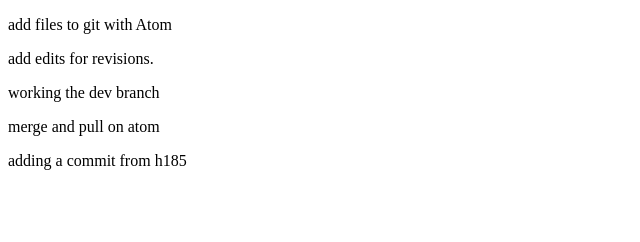
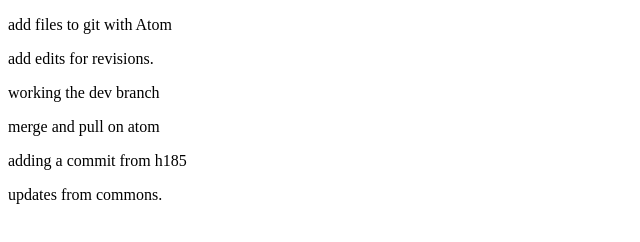
Before and after one commit to theartboy/wdd1p2, a plain HTML site: page index.html in a window 1280 px wide. Shown: the whole page, without its empty margins (0-640 px from the left). Drawn offline with Linux system fonts and the light colour scheme.

Commit message:
add in commons

```diff
--- a/index.html
+++ b/index.html
@@ -10,5 +10,8 @@
     <p>working the dev branch</p>
     <p>merge and pull on atom</p>
     <p>adding a commit from h185</p>
+    <p>
+      updates from commons.
+    </p>
   </body>
 </html>
```
